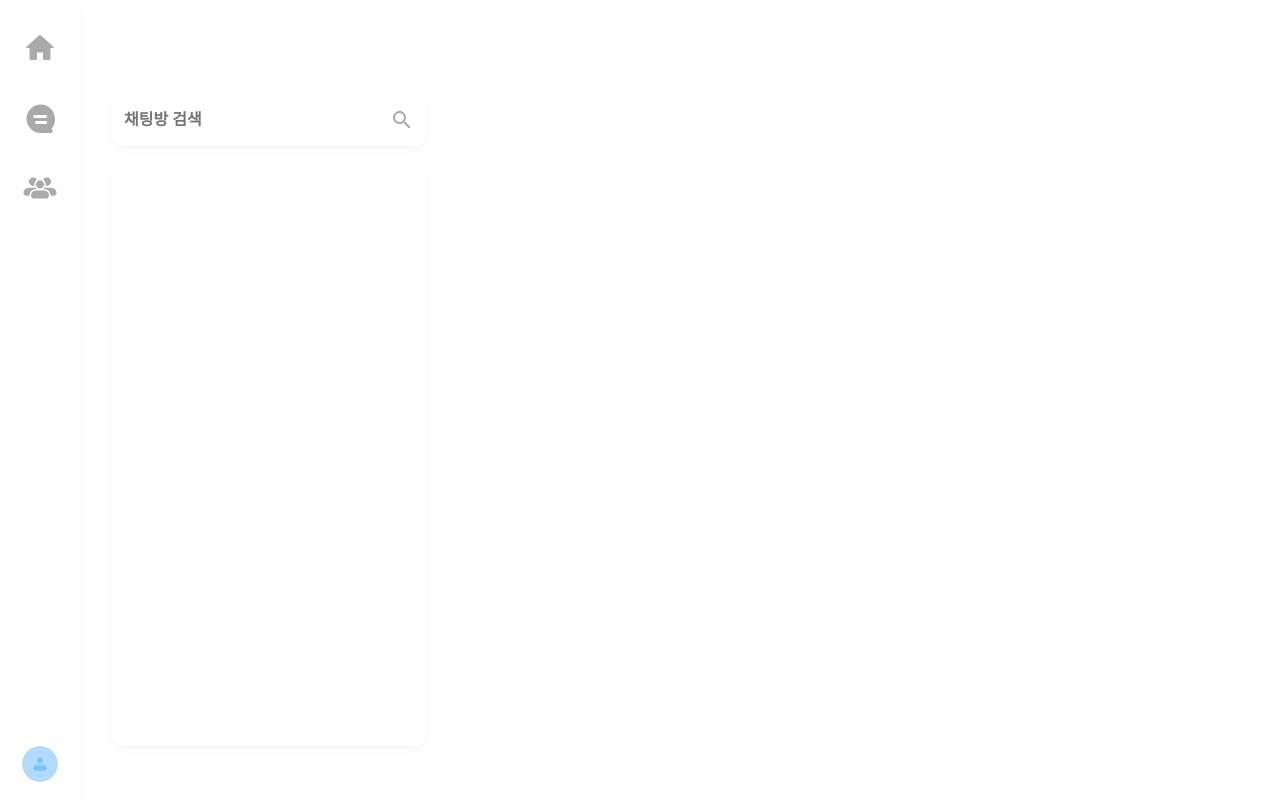
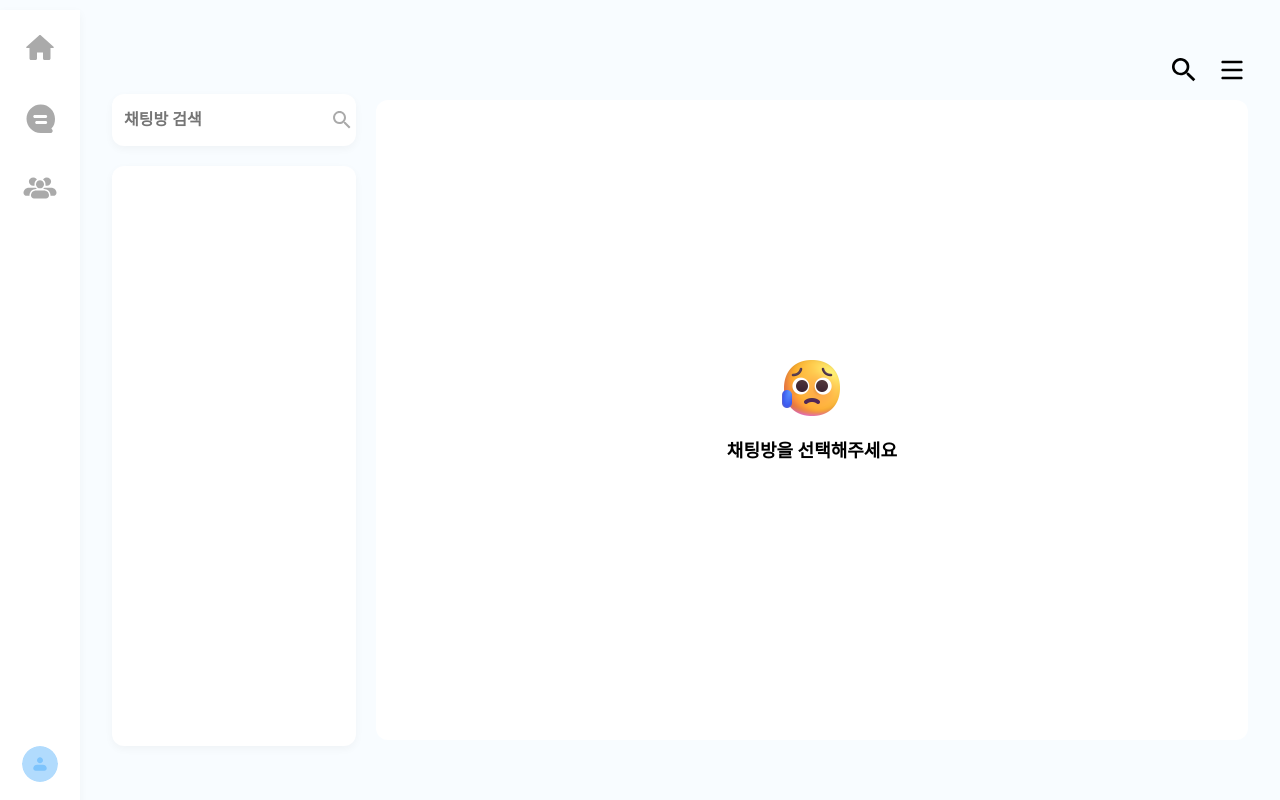
Before and after one commit to apeun-gidaechi/seugi-desktop, a React (Vite) app: page /Chat in a window 1280 px wide. Shown: the top 800 px of the page. Built offline with nearby package versions, Linux system fonts and the light colour scheme; the HTML template or start-up script is replaced by a standard one.

Commit message:
desgin :: 배열 수정

```diff
--- a/src/components/common/ChatSidebar/Chat/index.style.ts
+++ b/src/components/common/ChatSidebar/Chat/index.style.ts
@@ -3,7 +3,7 @@ import styled from "styled-components";
 export const SideBarChat = styled.div`
   display: flex;
   flex-direction: column;
-  width: 366px;
+  width: 452px;
   height: 100%;
   padding: 8px 0px;
   /* background: #FFF;  */
--- a/src/components/common/chatRoom/unSelect/index.style.ts
+++ b/src/components/common/chatRoom/unSelect/index.style.ts
@@ -1,10 +1,12 @@
 import styled from "styled-components";
 
 export const AllWrapContainer = styled.div`
-    margin: 70px 0 64px 452px;
+    /* margin: 70px 0 64px 452px; */
+    margin: 70px 0 64px 0;
     position: absolute;
     padding: 20px 32px 0 0;
-    width: calc(100% - 452px);
+    /* width: calc(100% - 452px); */
+    width: 100%;
     height: calc(100vh - 100px);
 `;
 
@@ -22,8 +24,7 @@ export const Container = styled.div`
     flex-direction: column;
     align-items: center;
     border-radius: 12px;
-    /* background: var(--Sub-White, #FFF); */
-    background: red;
+    background: var(--Sub-White, #FFF);
     width: 100%;
     height: calc(100% - 40px);
     max-height: 650px;
--- a/src/pages/chat/chat.style.ts
+++ b/src/pages/chat/chat.style.ts
@@ -1,7 +1,7 @@
 import styled from "styled-components";
 
 export const ChatContainer = styled.div`
-background: var(--Primary-Primary050, #F8FCFF);
+  background: var(--Primary-Primary050, #F8FCFF);
     display: flex;
     flex-direction: column;
     height: 100vh;
@@ -11,8 +11,11 @@ background: var(--Primary-Primary050, #F8FCFF);
 `;
 
 export const ChatWrapper = styled.div`
+  background: var(--Primary-Primary050, #F8FCFF);
   position: relative;
   padding-top: 10px;
+
+  display: flex;
 `;
 
 export const ChatContent = styled.div`
```
